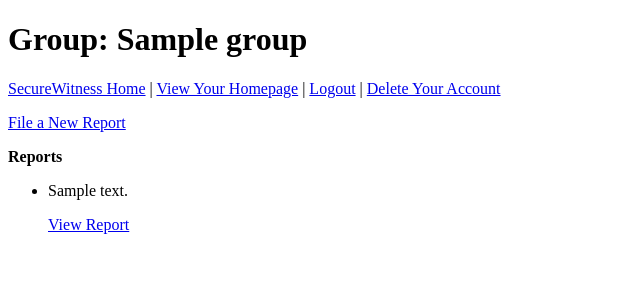
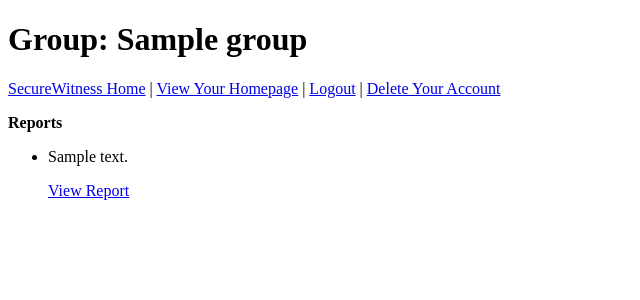
Before and after one commit to cephalopodMD/SecureWitness, a Django app: template templates/app/group.html in a window 1280 px wide. Shown: the top 300 px of the page, without its empty margins (0-640 px from the left). Run offline with Django 3.2, Linux system fonts and the light colour scheme; tables that the repository leaves empty hold one stand-in row (values such as "Sample post"); the template is opened without the code that fills it: values that come from a table or form of the project are taken from there, most other values are stand-ins (such as "Sample title", 1, 10 or a date in 2020); parts of the project's set-up code (start-up, migrations or seed data) failed here and were passed over.

Commit message:
Remove file report link in groups

```diff
--- a/templates/app/group.html
+++ b/templates/app/group.html
@@ -15,9 +15,6 @@
             <a href="/app/logout/">Logout</a>
              |
             <a href="/app/user/{{user.username}}/delete_account/">Delete Your Account</a>
-        </p>
-        <p>
-            <a href="/app/group/{{ group.id }}/add_report/">File a New Report</a>
         </p>
         {% if reports %}
             <p><strong>Reports</strong></p>
```
